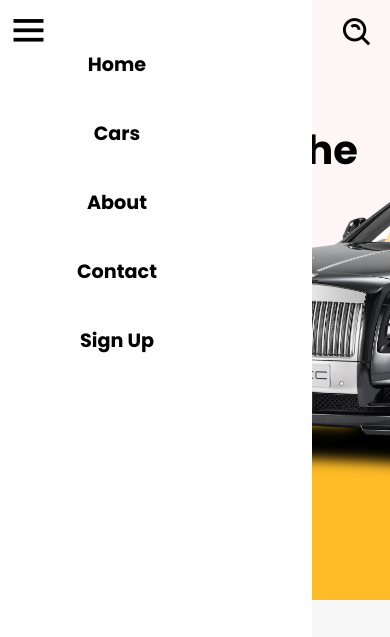
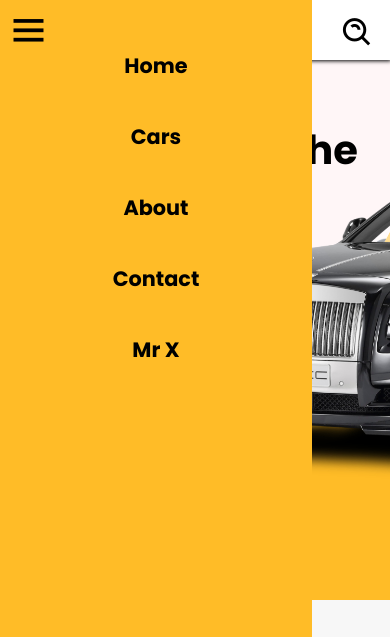
Before and after one commit to sfsafayet36/first-repository, a plain HTML site: page index.html in a window 390 px wide. Both pictures are taken after a click on the icon 28 px from the left and 30 px from the top of the page. Shown: the top 637 px of the page. Drawn offline with nearby package versions, Linux system fonts and the light colour scheme.

Commit message:
Add files via upload

```diff
--- a/index.html
+++ b/index.html
@@ -20,7 +20,7 @@
       <nav class="navbar">
         <!-- Menubar div for navigation icon -->
         <div class="menubar">
-          <i onclick="navClick()" onmouseover="navOver()" class='bx bx-menu'></i>
+          <i class='bx bx-menu navtoggle'></i>
         </div>
 
         <!-- Menubar div End here -->
@@ -34,12 +34,12 @@
 
         <!-- Creat ul list for navigation bar -->
 
-        <ul id="ul-responsive" class="ul-list">
+        <ul class="ul-list ulresponsive">
           <li><a href="#home">Home</a></li>
           <li><a href="#sportscars">Cars</a></li>
           <li><a href="#about">About</a></li>
           <li><a href="#contact">Contact</a></li>
-          <li><a href="signup.html">Sign Up</a></li>
+          <li><a href="mrx.html">Mr X</a></li>
 
         </ul>
 
@@ -56,7 +56,7 @@
       </nav>
       <!-- Navbar end here! -->
 
-      <!-- content starting here -->
+      <!-- content starting hereb -->
 
       <div id="content">
         <h1 class="first-heading">Best <span class="buzz">Car's</span> In The Town</h1>
@@ -68,11 +68,9 @@
       </div>
     </header>
 
+ <!-- Cars content -->
+
     <div class="allcontent">
-
-
-
-
 
       <h3 class="section-heading">Latest Sports Car's</h3>
       <section class="first-section">
--- a/script.js
+++ b/script.js
@@ -1,11 +1,10 @@
-function navClick(){
-  document.getElementById('ul-responsive').style.transform='translateX(-20%)'
+/* toggle button */
+let navtoggle = document.querySelector(".navtoggle")
 
-document.getElementById('ul-responsive').style.transition='0.5s ease'
-}
+let sidebar = document.querySelector(".ulresponsive"
+)
 
-function navOver(){
-  document.getElementById('ul-responsive').style.transform='translateX(-100%)'
+navtoggle.addEventListener("click", function(){
+  sidebar.classList.toggle('open')
 
-
-}
+})
--- a/style.css
+++ b/style.css
@@ -1,6 +1,6 @@
 @import url('https://fonts.googleapis.com/css2?family=Poppins:wght@400;500;600;700&display=swap');
 
-/* some reset */
+/* some reset  */
 
 *{
   margin: 0;
@@ -17,7 +17,7 @@
 
 }
 
-
+/* header section */
 
 #main-header{
  background-image: url(./images/background.jpg)
@@ -282,7 +282,7 @@ ul li a:hover{
 
 
 .contact-h{
-  font-size: 3.5rem;
+  font-size: 3rem;
   text-align: center;
   margin: 40px 0;
 
@@ -420,38 +420,40 @@ ul li a:hover{
   justify-content: space-between;
 display: flex;
 align-items: center;
-position: static;
+position: fixed;
+box-shadow: 1px 1px 4px black;
+background-color: white;
 }
 
 
 
- #ul-responsive{
-   position: absolute;
+.ulresponsive{
+   position: fixed;
    top: 0;
    padding: 30px 0 0 0;
    flex-direction: column;
-   background-color: white;
+   background-color: var(--main-color);
    z-index: 1;
-   width: 100%;
-   height: 100%;
+   width: 80%;
+   height: 100vh;
    text-align: center;
-  transform: translateX(-100%);
+  transition: left 0.3s ease;
+  left: -80%;
 
+  }
 
-
-
-
- }
-
- body{
-
+.ulresponsive.open{
+   left: 0;
 
  }
  ul li a{
    font-weight: bolder;
-   font-size: 1.2rem;
+   font-size: 1.3rem;
 
 
+ }
+ ul li a:hover{
+   color: white;
  }
 
 
```
